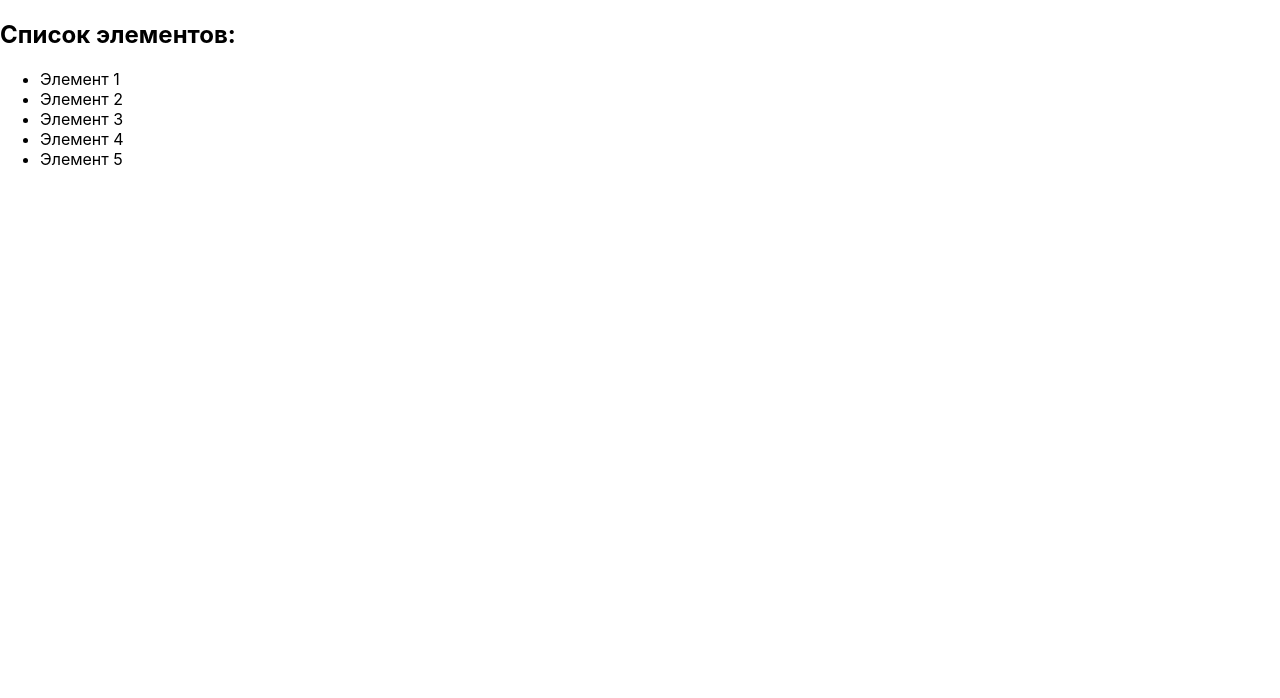
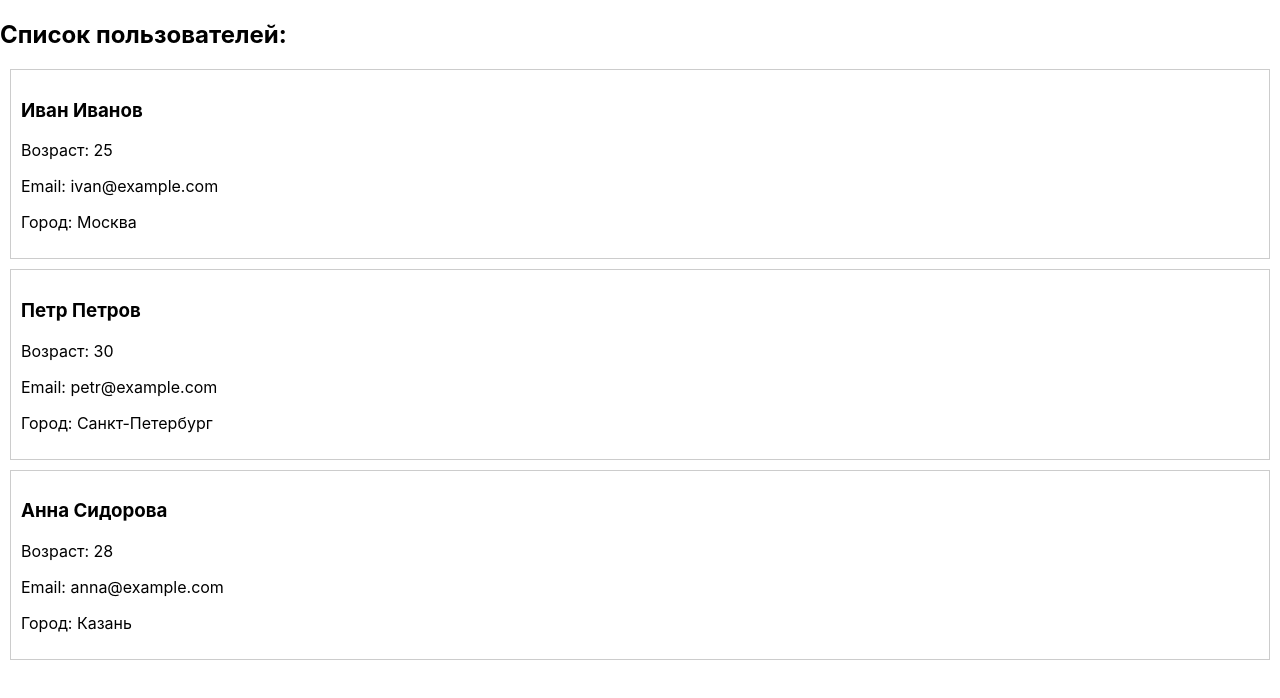
Before and after one commit to yaroslavagrebeneva/yasya_react_2025, a React (Create React App) app: page / in a window 1280 px wide. Shown: the top 698 px of the page. Built offline with nearby package versions, Linux system fonts and the light colour scheme.

Commit message:
Task 108: Implement UserCard component with object props

```diff
--- a/src/App.js
+++ b/src/App.js
@@ -1,22 +1,47 @@
 import React from 'react';
 
-function List({ items }) {
+function UserCard({ user }) {
   return (
-    <ul>
-      {items.map((item, index) => (
-        <li key={index}>{item}</li>
-      ))}
-    </ul>
+    <div style={{ border: '1px solid #ccc', padding: '10px', margin: '10px' }}>
+      <h3>{user.name}</h3>
+      <p>Возраст: {user.age}</p>
+      <p>Email: {user.email}</p>
+      <p>Город: {user.city}</p>
+    </div>
   );
 }
 
 function App() {
-  const items = ['Элемент 1', 'Элемент 2', 'Элемент 3', 'Элемент 4', 'Элемент 5'];
+  const users = [
+    {
+      id: 1,
+      name: 'Иван Иванов',
+      age: 25,
+      email: 'ivan@example.com',
+      city: 'Москва'
+    },
+    {
+      id: 2,
+      name: 'Петр Петров',
+      age: 30,
+      email: 'petr@example.com',
+      city: 'Санкт-Петербург'
+    },
+    {
+      id: 3,
+      name: 'Анна Сидорова',
+      age: 28,
+      email: 'anna@example.com',
+      city: 'Казань'
+    }
+  ];
 
   return (
     <div>
-      <h2>Список элементов:</h2>
-      <List items={items} />
+      <h2>Список пользователей:</h2>
+      {users.map(user => (
+        <UserCard key={user.id} user={user} />
+      ))}
     </div>
   );
 }
```
